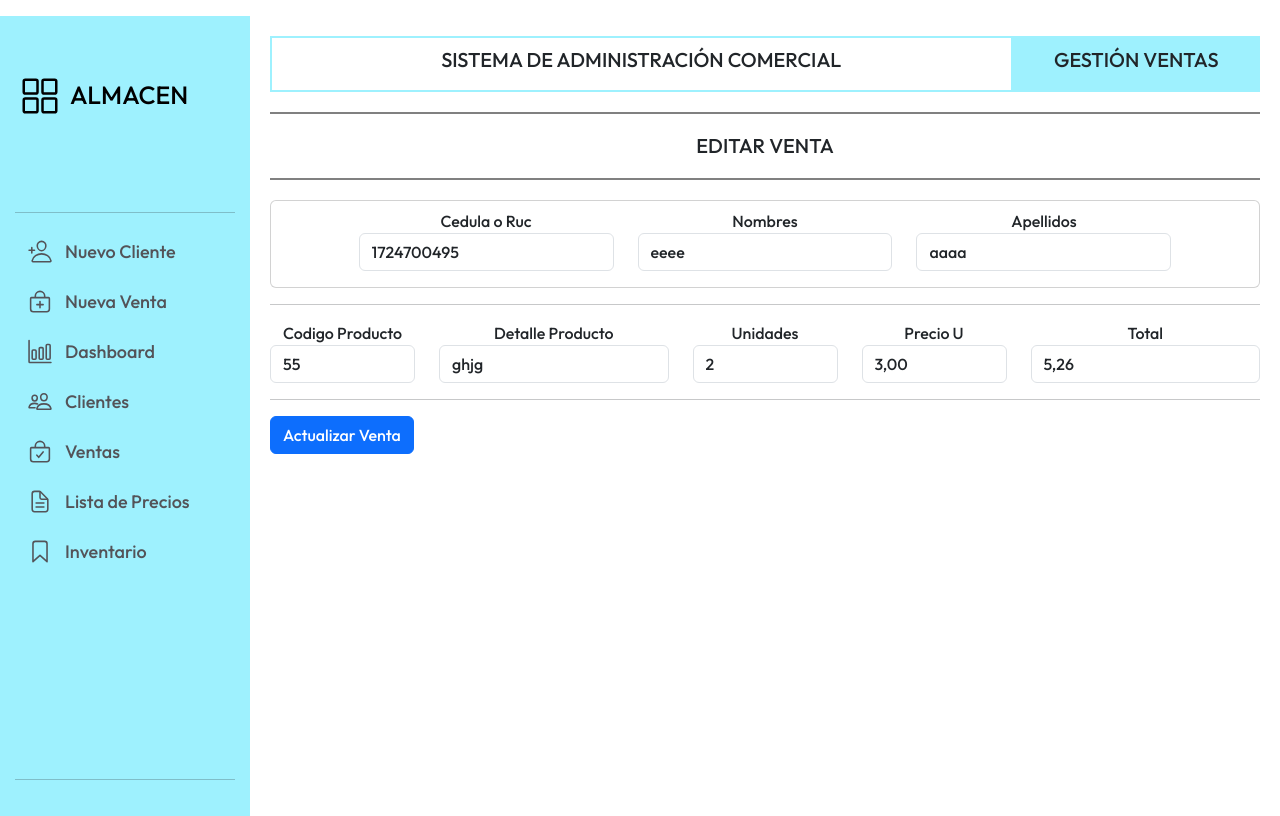
After one commit to EANDRESAGILA/TIC-ANDRES_AGILA, a Django app: page /ventas/editarVenta/1 in a window 1280 px wide. The commit adds this page. Run offline with Django 5.2, Linux system fonts and the light colour scheme; data comes from the database, SQL or seed files in the repository; both versions use the stored data as it was after the commit.

Commit message:
nueva actualizacion agregue dash y ventas

```diff
--- a/TIC/urls.py
+++ b/TIC/urls.py
@@ -32,7 +32,10 @@ urlpatterns = [
     path('editarInventario/<codigo_producto>/', views.editarInventario, name="editarInventario"),
     path('listaPrecios/', views.listaPrecios, name="listaPrecios"),
     path('editarPrecio/<producto>/', views.editarPrecio, name="editarPrecio"),
+    path('eliminarPrecio/<producto>/', views.eliminarPrecio, name='eliminarPrecio'),
     path('nuevaVenta/', views.nuevaVenta, name="nuevaVenta"),
+    path('ventas/editarVenta/<venta_id>', views.editarVenta, name="editarVenta"),
+    path('eliminarVenta/<venta_id>/', views.eliminarVenta, name='eliminarVenta'),
     path('dashboard/', views.dashboard, name="dashboard"),
     path('obtener_cliente/', views.obtener_cliente, name='obtener_cliente'),
     path('obtener_producto/', views.obtener_producto, name='obtener_producto'),
--- a/apps/models.py
+++ b/apps/models.py
@@ -37,6 +37,6 @@ class Ventas(models.Model):
     articulo = models.ForeignKey(Productos, on_delete=models.CASCADE)
     unidades = models.IntegerField()
     valor_total = models.DecimalField(max_digits=10, decimal_places=2)
-    fecha = models.DateTimeField(auto_now_add=True)
+    fecha = models.DateField(auto_now_add=True)
     class Meta:
         db_table = 'tabla_Ventas'
--- a/apps/static/css/estilos.css
+++ b/apps/static/css/estilos.css
@@ -238,6 +238,6 @@ main.min-main{
 .lineapag {
     width: 100%; /* Ancho completo */
     height: 2px; /* Grosor de la línea */
-    background-color:var(--color-barra-lateral); /* Color celeste (puedes ajustar el color si lo deseas) */
+    background-color:gray;
     margin: 20px 0; /* Espaciado alrededor de la línea */
 }
--- a/apps/static/js/script.js
+++ b/apps/static/js/script.js
@@ -30,29 +30,3 @@ grid.addEventListener("click",()=>{
         span.classList.toggle("oculto");
     });
 });
-
-document.addEventListener('DOMContentLoaded', function() {
-    const eliminarForm = document.getElementById('eliminarForm');
-    const btnEliminar = document.querySelector('.btnEliminar');
-
-    eliminarForm.addEventListener('submit', function(event) {
-        event.preventDefault(); // Prevenimos el envío del formulario por defecto
-
-        swal({
-            title: "¿Estás seguro?",
-            text: "Una vez eliminado, no podrás recuperar este elemento.",
-            icon: "warning",
-            buttons: ["Cancelar", "Eliminar"],
-            dangerMode: true,
-        })
-        .then((willDelete) => {
-            if (willDelete) {
-                // Si el usuario confirma la eliminación, enviamos el formulario
-                eliminarForm.submit();
-            } else {
-                // Si el usuario cancela la eliminación, no hacemos nada
-                return false;
-            }
-        });
-    });
-});
--- a/apps/templates/base.html
+++ b/apps/templates/base.html
@@ -17,6 +17,8 @@
         <li>{{ message }}</li>
     {% endfor %}
 </ul>
+
+
 <body>
 
     <div class="menu">
@@ -34,6 +36,7 @@
         <nav class="navegacion">
             <ul>
                 <li>
+
                     <a href="/nuevoC">
                         <ion-icon name="person-add-outline"></ion-icon>
                         <span> Nuevo Cliente</span>
@@ -105,6 +108,7 @@
         {% endblock %}
 
 
+
     </main>
 
     <script type="module" src="https://unpkg.com/ionicons@7.1.0/dist/ionicons/ionicons.esm.js"></script>
--- a/apps/templates/clientes.html
+++ b/apps/templates/clientes.html
@@ -5,16 +5,15 @@
 {% block pageTitle %}
 GESTIÓN CLIENTES
 {% endblock %}
-{% block cenTitle %} Listado de Clientes {% endblock %}
+{% block cenTitle %} LISTADO DE CLIENTES {% endblock %}
 
 {% block content %}
     <!-- Aquí va el contenido específico de esta página -->
 
-
     <div class="row">
         <div class="col-sm-12 col-md-6 col-lg-12 col-xl-12">
             <div class="table-responsive py-2">
-                <table class="table table-striped table-bordered table-hover table table-bordered border border-black">
+                <table class="table table-striped table-bordered table-hover table table-bordered border border-gray">
                         <thead class="text-center">
                             <tr>
                                 <th>#</th>
--- /dev/null
+++ b/apps/templates/editarVenta.html
@@ -0,0 +1,190 @@
+{% extends 'base.html' %}
+
+{% block title %}Editar Venta{% endblock %}
+{% block pageTitle %}
+GESTIÓN VENTAS
+{% endblock %}
+{% block cenTitle %} EDITAR VENTA {% endblock %}
+
+
+{% block content %}
+
+<form id="formVentas" action="{% url 'editarVenta' venta.id %}" method="post">
+    {% csrf_token %}
+
+    <div class="card align-items-center">
+        <div class="row justify-content-center mt-2 mb-3">
+            <div class="col-md-4 text-center">
+                <label for="cliente">Cedula o Ruc</label>
+                <input type="text" id="cliente" name="cliente" value="{{ cliente.cedula }}" class="form-control" readonly>
+            </div>
+            <div class="col-md-4 text-center">
+                <label for="nombres">Nombres</label>
+                <input type="text" id="nombres" name="nombres" value="{{ cliente.nombres }}" class="form-control" readonly>
+            </div>
+            <div class="col-md-4 text-center">
+                <label for="apellidos">Apellidos</label>
+                <input type="text" id="apellidos" name="apellidos" value="{{ cliente.apellidos }}" class="form-control" readonly>
+            </div>
+        </div>
+    </div>
+    <hr>
+
+    <div id="productos-container">
+        <div class="row mb-3 producto-item">
+            <div class="col-md-2 text-center">
+                <label for="articulo">Codigo Producto</label>
+                <input type="text" class="form-control codigo-producto" name="articulo" value="{{ producto.codigo_producto }}">
+            </div>
+            <div class="col-md-3 text-center">
+                <label for="detalle_producto">Detalle Producto</label>
+                <input type="text" class="form-control detalle-producto" name="detalle_producto" value="{{ producto.nombre_articulo }}" readonly>
+            </div>
+            <div class="col-md-2 text-center">
+                <label for="unidades">Unidades</label>
+                <input type="number" class="form-control unidades" name="unidades" value="{{ venta.unidades }}">
+            </div>
+            <div class="col-md-2 text-center">
+                <label for="precio_unitario">Precio U</label>
+                <input type="decimal" class="form-control precio-unitario" name="precio_unitario" value="{{ producto.precios_set.first.precio }}" readonly>
+            </div>
+            <div class="col-md-3 text-center">
+                <label for="valor_total">Total</label>
+                <input type="decimal" class="form-control valor-total" name="valor_total" value="{{ venta.valor_total }}" readonly>
+            </div>
+        </div>
+    </div>
+    <hr>
+
+    <div class="row">
+        <div class="col-md-6">
+            <button type="submit" class="btn btn-primary">Actualizar Venta</button>
+        </div>
+    </div>
+</form>
+
+
+
+<script src="https://code.jquery.com/jquery-3.6.0.min.js"></script>
+<script>
+    $(document).ready(function() {
+        // autocompletar cliente
+        $('#cliente').on('blur', function() {
+            var cedula = $(this).val();
+            $.ajax({
+                url: '{% url "obtener_cliente" %}',
+                data: {'cedula': cedula},
+                success: function(data) {
+                    $('#nombres').val(data.nombres);
+                    $('#apellidos').val(data.apellidos);
+                },
+                error: function() {
+                    $('#nombres').val('');
+                    $('#apellidos').val('');
+                }
+            });
+        });
+
+        // autocompletar producto
+        $(document).on('blur', '.codigo-producto', function() {
+            var codigoProducto = $(this).val();
+            var $fila = $(this).closest('.producto-item');
+            $.ajax({
+                url: '{% url "obtener_producto" %}',
+                data: {'codigo_producto': codigoProducto},
+                success: function(data) {
+                    $fila.find('.detalle-producto').val(data.nombre_articulo);
+                    $fila.find('.precio-unitario').val(data.precio);
+                },
+                error: function() {
+                    $fila.find('.detalle-producto').val('');
+                    $fila.find('.precio-unitario').val('');
+                }
+            });
+        });
+
+        // calculos
+        function calcularTotal($fila) {
+        var unidades = parseFloat($fila.find('.unidades').val());
+        var precioUnitario = parseFloat($fila.find('.precio-unitario').val());
+        var total = unidades * precioUnitario;
+        if (!isNaN(total)) {
+            $fila.find('.valor-total').val(total.toFixed(2));
+        }
+    }
+
+    // calcular total cuando cambian las unidades o el precio
+    $(document).on('input', '.unidades, .precio-unitario', function() {
+        var $fila = $(this).closest('.producto-item');
+        calcularTotal($fila);
+    });
+
+        //  agregar una nueva fila
+        function agregarFilaVenta() {
+            var nuevaFila = `
+
+
+            <div class="row mb-3 producto-item">
+
+                <div class="col-md-2 text-center">
+                    <input type="text" class="form-control codigo-producto" name="articulo[]" placeholder="Código Producto">
+                </div>
+                <div class="col-md-3 text-center">
+                    <input type="text" class="form-control detalle-producto" name="detalle_producto[]" placeholder="Detalle Producto" readonly>
+                </div>
+                <div class="col-md-2 text-center">
+                    <input type="number" class="form-control unidades" name="unidades[]" placeholder="Unidades">
+                </div>
+                <div class="col-md-2 text-center">
+                    <input type="number" class="form-control precio-unitario" name="precio_unitario[]" placeholder="Costo" readonly>
+                </div>
+                <div class="col-md-3 text-center">
+                    <input type="number" class="form-control valor-total" name="valor_total[]" placeholder="Costo Total" readonly>
+                </div>
+            </div>
+        `;
+            $('#productos-container').append(nuevaFila);
+        }
+
+        // escuchar clic en el botón para agregar una nueva fila
+        $('#agregarFila').on('click', function() {
+            agregarFilaVenta();
+        });
+    });
+
+
+    //  calcular el subtotañ  iva totosal
+function calcularTotales() {
+var subtotal = 0;
+$('.producto-item').each(function() {
+    var unidades = parseFloat($(this).find('.unidades').val());
+    var precioUnitario = parseFloat($(this).find('.precio-unitario').val());
+    var total = unidades * precioUnitario;
+    if (!isNaN(total)) {
+        subtotal += total;
+    }
+});
+var iva = subtotal * 0.15;
+var total = subtotal + iva;
+
+$('#subtotal').val(subtotal.toFixed(2));
+$('#iva').val(iva.toFixed(2));
+$('#total').val(total.toFixed(2));
+}
+
+// calculo totales
+$(document).ready(function() {
+calcularTotales();
+});
+
+// Calculo totales al cambiar las unidades o el precio
+$(document).on('input', '.unidades, .precio-unitario', function() {
+calcularTotales();
+});
+
+</script>
+
+
+
+
+{% endblock %}
--- a/apps/views.py
+++ b/apps/views.py
@@ -5,6 +5,7 @@ from django.contrib import messages
 from django.core.exceptions import ObjectDoesNotExist
 from django.db.models import F
 from django.contrib.auth import authenticate, login
+from datetime import date
 
 # Create your views here.
 
@@ -20,7 +21,7 @@ def login_view(request):
         user = authenticate(request, username=username, password=password)
         if user is not None:
             login(request, user)
-            return redirect('dashboard')  # Redirige a la página de inicio después del login exitoso
+            return redirect('dashboard')
         else:
             messages.error(request, 'Usuario o contraseña incorrectos.')
     return render(request, 'Login.html')
@@ -34,7 +35,7 @@ def nuevoC(request):
     if request.method == 'POST':
         cedula = request.POST.get('cedula')
 
-        # Verificar si la cédula ya está registrada
+        # verificar si la cédula ya esta registrada
         try:
             cliente_existente = Clientes.objects.get(cedula=cedula)
             messages.error(request, f'La cédula {cedula} ya está registrada.')
@@ -42,7 +43,7 @@ def nuevoC(request):
         except ObjectDoesNotExist:
             pass
 
-        # Si la cédula no está registrada, guardar el nuevo cliente
+        # guardar el nuevo cliente
         clientes2 = Clientes(
             cedula=request.POST.get('cedula'),
             nombres=request.POST.get('nombres'),
@@ -60,7 +61,9 @@ def nuevoC(request):
 
 
 def ventas(request):
-    return render(request,"ventas.html")
+    venta = Ventas.objects.all()
+    datos ={'venta' : venta}
+    return render(request,"ventas.html", datos)
 
 def clientes(request):
     clientes1 = Clientes.objects.all()
@@ -72,10 +75,10 @@ def editarCliente(request, cedula):
         cliente = Clientes.objects.get(cedula=cedula)
     except Clientes.DoesNotExist:
         messages.error(request, 'El cliente que intentas editar no existe.')
-        return HttpResponseRedirect('/clientes/')  # Redirige a la página de clientes o a donde desees en caso de error
+        return HttpResponseRedirect('/clientes/')
 
     if request.method == 'POST':
-        # Aquí puedes actualizar los campos del cliente directamente
+        # actualizar y guardar los campos del cliente
         cliente.nombres = request.POST.get('nombres')
         cliente.apellidos = request.POST.get('apellidos')
         cliente.direccion = request.POST.get('direccion')
@@ -83,7 +86,7 @@ def editarCliente(request, cedula):
         cliente.celular = request.POST.get('celular')
         cliente.save()
         messages.success(request, 'Los datos del cliente han sido actualizados correctamente.')
-        return HttpResponseRedirect('/clientes/')  # Redirige a la página de clientes después de editar
+        return HttpResponseRedirect('/clientes/')
 
     return render(request, "editarCliente.html", {'cliente': cliente})
 
@@ -92,11 +95,11 @@ def eliminarCliente(request, cedula):
          cliente = Clientes.objects.get(cedula=cedula)
    except Clientes.DoesNotExist:
         messages.error(request, 'El cliente que intentas eliminar no existe.')
-        return redirect("clientes")  # Redirige a la página de clientes o a donde desees en caso de error
+        return redirect("clientes")
    if request.method == 'POST':
         cliente.delete()
         messages.success(request, 'El cliente ha sido eliminado correctamente.')
-        return redirect("clientes")  # Redirige a la página de clientes o a donde desees después de eliminar
+        return redirect("clientes")
    else:
         return render(request, "eliminarcliente.html", {'cliente': cliente})
 
@@ -106,23 +109,21 @@ def productos(request):
         nombre_arituclo = request.POST.get('nombre_articulo')
         unidades = request.POST.get('unidades')
 
-        # Verificar si ya existe un producto con el mismo código
+        # verifica si ya existe un producto con el mismo codigo
         if Productos.objects.filter(codigo_producto=codigo_producto).exists():
             messages.error(request, f'El producto con código {codigo_producto} ya tiene inventario.')
         else:
-            # Guardar el nuevo producto
+            # guardar producto
             inventarioN = Productos(codigo_producto=codigo_producto, nombre_articulo=nombre_arituclo, unidades=unidades)
             inventarioN.save()
             messages.success(request, 'Los datos del producto han sido guardados correctamente.')
 
-        # Obtener la lista actualizada de productos
+        # obtener la lista actualizada de productos
         listaI = Productos.objects.all()
         datosli = {'inv': listaI}
-
-        # Renderizar la página con el formulario y la lista actualizada de productos
         return render(request, "inventario.html", datosli)
     else:
-        # Si no es una solicitud POST, solo mostrar el formulario y la lista de productos
+        # si no es POST solo se  muestra la lista de productos
         listaI = Productos.objects.all()
         datosli = {'inv': listaI}
         return render(request, "inventario.html", datosli)
@@ -141,14 +142,13 @@ def editarInventario(request, codigo_producto):
         return redirect('productos')
 
     if request.method == 'POST':
-        # Update the product units
+        # actualizar las unidades
         unidades = request.POST.get('unidades')
         producto.unidades = unidades
         producto.save()
         messages.success(request, 'Las unidades del producto han sido actualizadas correctamente.')
         return redirect('productos')
     else:
-        # Render the unit editing page
         return render(request, 'inventario.html', {'producto': producto})
 
 def listaPrecios(request):
@@ -172,7 +172,7 @@ def listaPrecios(request):
 
         return redirect('listaPrecios')
     else:
-        # Si no es una solicitud POST, solo mostrar el formulario y la lista de productos
+        # si no es POST muestra la lista de productos
         listaP = Precios.objects.all()
         datosP = {'preci': listaP}
         return render(request, "listaPrecios.html", datosP)
@@ -190,18 +190,29 @@ def editarPrecio(request, producto):
         return redirect('listaPrecios')
 
     if request.method == 'POST':
-        # Update the product price
+        # actualizar precios
         nuevoPrecio = request.POST.get('precio')
         precios.precio = nuevoPrecio
         precios.save()
         messages.success(request, 'El precio del producto ha sido actualizado correctamente.')
         return redirect('listaPrecios')
     else:
-        # Render the price editing page
         return render(request, 'editarPrecio.html', {'precios': precios})
 
 
-    # FALTA ELIMINAR PRECIOS
+def eliminarPrecio(request, producto):
+    try:
+        precio = Precios.objects.get(producto=producto)
+        if request.method == 'POST':
+            precio.delete()
+            messages.success(request, 'El precio ha sido eliminado correctamente.')
+            return redirect('listaPrecios')
+        else:
+            return render(request, 'listaPrecios.html')
+    except Precios.DoesNotExist:
+        messages.error(request, 'El precio que intentas eliminar no existe.')
+        return redirect('listaPrecios')
+
 
 def nuevaVenta(request):
     if request.method == 'POST':
@@ -210,7 +221,7 @@ def nuevaVenta(request):
         articulo_list = request.POST.getlist('articulo[]')
         valor_total_list = request.POST.getlist('valor_total[]')
 
-        # Verificar si el cliente existe en la base de datos
+        # verifica si el cliente existe en la base
         cliente_existe = Clientes.objects.filter(cedula=cliente_id).exists()
 
         if cliente_existe:
@@ -222,16 +233,16 @@ def nuevaVenta(request):
                 if Productos.objects.filter(codigo_producto=articulo_id).exists():
                     producto = Productos.objects.get(codigo_producto=articulo_id)
 
-                    # Verificar si el producto tiene un precio asignado
+                    # verifica si el producto tiene un precio asignado
                     if not Precios.objects.filter(producto=producto).exists():
                         productos_validos = False
                         messages.error(request, f'El producto con código {articulo_id} no tiene precio asignado.')
                         break
 
-                    # Verificar si hay suficiente stock
-                    if producto.unidades <= 0:
+                    # verificar si hay suficiente stock
+                    if producto.unidades < int(unidades):
                         productos_validos = False
-                        messages.error(request, f'No hay stock disponible del producto con código {articulo_id}.')
+                        messages.error(request, f'No hay suficientes unidades disponibles del producto con código {articulo_id}.')
                         break
 
                     venta = Ventas(cliente=cliente, articulo=producto, unidades=int(unidades), valor_total=valor_total)
@@ -245,7 +256,7 @@ def nuevaVenta(request):
                 for venta in ventas:
                     venta.save()
 
-                    # Restar unidades vendidas del inventario disponible
+                    # Restar unidades vendidas del inventario
                     producto = venta.articulo
                     producto.unidades -= int(venta.unidades)
                     producto.save()
@@ -281,5 +292,42 @@ def obtener_producto(request):
     return JsonResponse({'error': 'Producto no encontrado'}, status=404)
 
 
+def editarVenta(request, venta_id):
+    try:
+        venta = Ventas.objects.get(id=venta_id)
+    except Ventas.DoesNotExist:
+        messages.error(request, 'La venta que intentas editar no existe.')
+        return redirect('/ventas/')
+
+    cliente = venta.cliente
+    producto = venta.articulo
+
+    if request.method == 'POST':
+        venta.unidades = request.POST.get('unidades')
+        venta.valor_total = request.POST.get('valor_total')
+        venta.fecha = date.today()
+        venta.save()
+        messages.success(request, 'Los datos de la venta han sido actualizados correctamente.')
+        return redirect('/ventas/')
+    contexto = {
+        'cliente': cliente,
+        'venta': venta,
+        'producto': producto,
+    }
+    return render(request, "editarVenta.html", contexto)
+
+def eliminarVenta(request, venta_id):
+    try:
+        venta = Ventas.objects.get(pk=venta_id)
+        if request.method == 'POST':
+            venta.delete()
+            messages.success(request, 'La venta ha sido eliminada correctamente.')
+            return redirect('ventas')
+        else:
+            return render(request, 'ventas.html')
+    except Ventas.DoesNotExist:
+        messages.error(request, 'La venta que intentas eliminar no existe.')
+        return redirect('ventas')
+
 def dashboard(request):
     return render(request,"dashboard.html")
```
Also changed, not shown: apps/templates/dashboard.html (+5 -19 lines), apps/templates/editarCliente.html (+31 -11 lines), apps/templates/inventario.html (+26 -23 lines), apps/templates/listaPrecios.html (+25 -21 lines), apps/templates/nuevaVenta.html (+41 -36 lines), apps/templates/nuevoC.html (+36 -16 lines), apps/templates/ventas.html (+29 -19 lines), apps/migrations/0018_alter_ventas_fecha.py (added), apps/templates/editarInventario.html (deleted), db.sqlite3, 1 other file.
